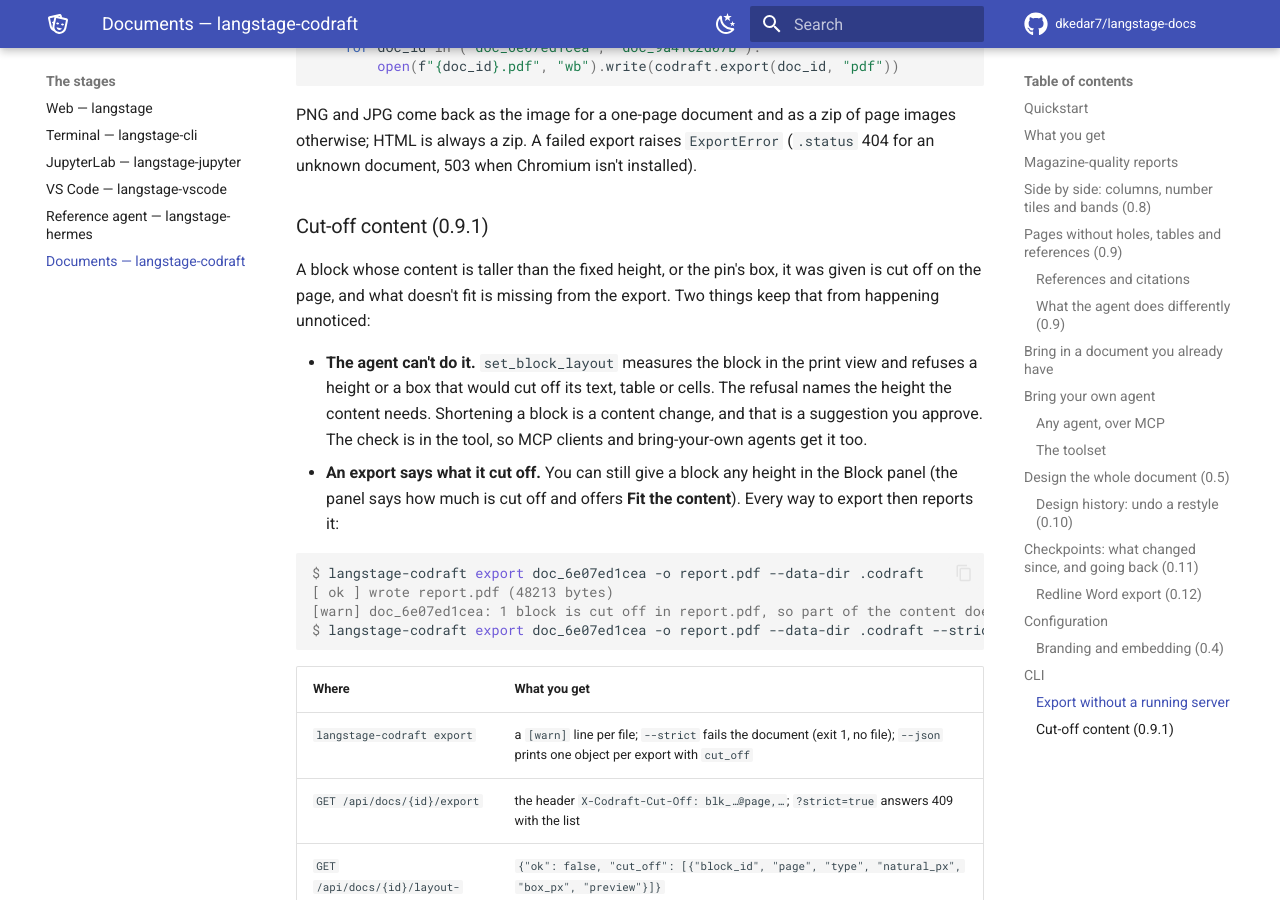
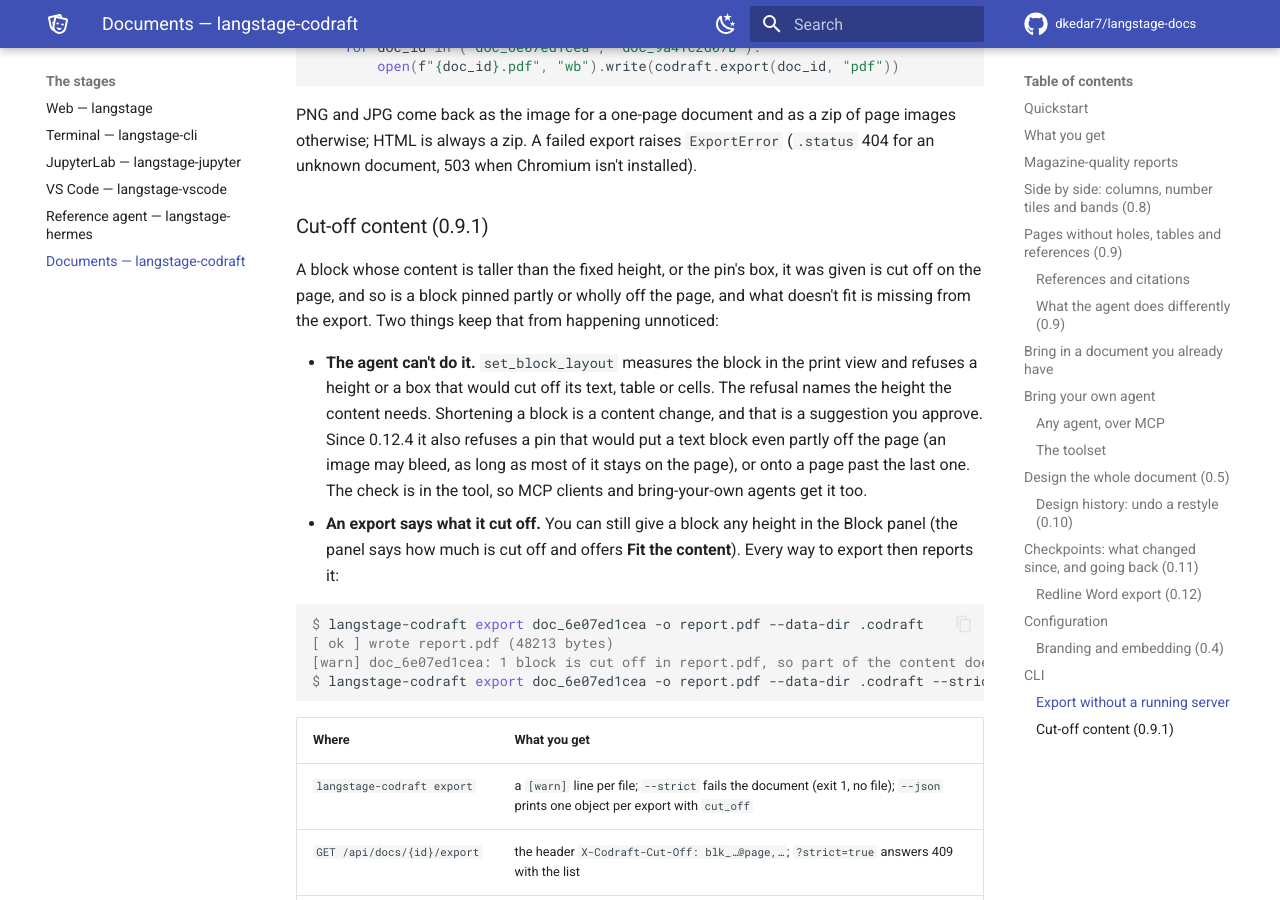
Before and after one commit to dkedar7/langstage-docs, an MkDocs documentation site: the page built from docs/stages/codraft.md, in a window 1280 px wide and 900 px high, scrolled down 18627 px. Built offline with MkDocs 1.6.1 and Material for MkDocs 9.7.7, drawn with Linux system fonts in a browser that asks for light colours; comment, search, counter and statistics services are not loaded.

Commit message:
Sweep 2026-11-23: hermes 0.5.12, vscode 0.5.47, codraft 0.12.4 (#101)
Codraft's cut-off section covers off-page pins; Hermes doctor checks any
LangChain provider's package. Bug fixes, so no What's new entries.


Claude-Session: https://claude.ai/code/session_01UifqaVXWAqdPtu6Xy96V58

Co-authored-by: Claude Opus 5.5 <noreply@anthropic.com>

```diff
--- a/docs/stages/codraft.md
+++ b/docs/stages/codraft.md
@@ -651,13 +651,15 @@ HTML is always a zip. A failed export raises `ExportError` (`.status` 404 for an
 ### Cut-off content (0.9.1)
 
 A block whose content is taller than the fixed height, or the pin's box, it was given is cut off
-on the page, and what doesn't fit is missing from the export. Two things keep that from happening
+on the page, and so is a block pinned partly or wholly off the page, and what doesn't fit is missing from the export. Two things keep that from happening
 unnoticed:
 
 - **The agent can't do it.** `set_block_layout` measures the block in the print view and refuses a
   height or a box that would cut off its text, table or cells. The refusal names the height the
-  content needs. Shortening a block is a content change, and that is a suggestion you approve. The
-  check is in the tool, so MCP clients and bring-your-own agents get it too.
+  content needs. Shortening a block is a content change, and that is a suggestion you approve. Since
+  0.12.4 it also refuses a pin that would put a text block even partly off the page (an image may
+  bleed, as long as most of it stays on the page), or onto a page past the last one. The check is
+  in the tool, so MCP clients and bring-your-own agents get it too.
 - **An export says what it cut off.** You can still give a block any height in the Block panel
   (the panel says how much is cut off and offers **Fit the content**). Every way to export then
   reports it:
--- a/versions.json
+++ b/versions.json
@@ -4,10 +4,10 @@
     "langstage-core": "1.0.67",
     "langstage": "0.14.2",
     "langstage-cli": "0.6.59",
-    "langstage-hermes": "0.5.11",
+    "langstage-hermes": "0.5.12",
     "langstage-jupyter": "0.6.57",
-    "langstage-vscode": "0.5.46",
-    "langstage-codraft": "0.12.3"
+    "langstage-vscode": "0.5.47",
+    "langstage-codraft": "0.12.4"
   },
   "releases": {
     "langstage-vscode-extension": {
```
Also changed, not shown: docs/stages/hermes.md (+4 -3 lines).
